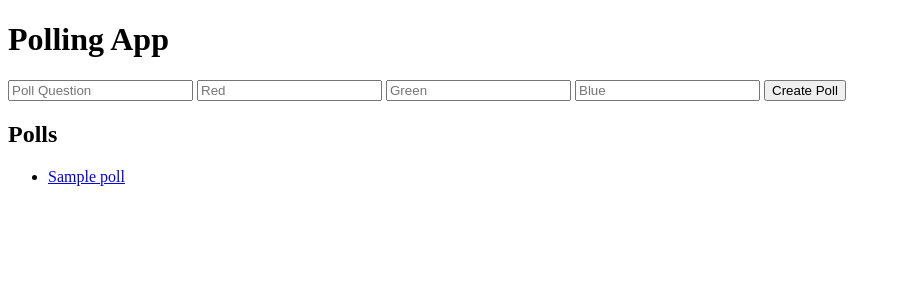
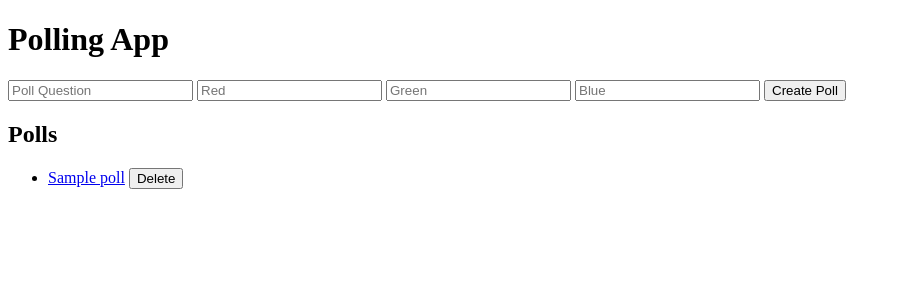
Before and after one commit to girishdeo/polling-application, a Flask app: template app/templates/index.html in a window 1280 px wide. Shown: the top 300 px of the page, without its empty margins (0-901 px from the left). Run offline with Flask 2, Linux system fonts and the light colour scheme; the template is opened without the code that fills it: most values are stand-ins (such as "Sample title", 1, 10 or a date in 2020).

Commit message:
users can now delete polls from both the index page and the poll detail page

```diff
--- a/app/models.py
+++ b/app/models.py
@@ -32,3 +32,8 @@ class Poll:
     def all():
         polls = redis.hgetall('polls')
         return polls
+
+    @staticmethod
+    def delete(poll_id):
+        redis.delete(f'poll:{poll_id}')
+        redis.hdel('polls', poll_id)
--- a/app/routes.py
+++ b/app/routes.py
@@ -1,5 +1,6 @@
 from flask import render_template, request, redirect, url_for
 from app import app, redis
+from app.models import Poll
 
 @app.route('/')
 def index():
@@ -28,3 +29,8 @@ def vote(poll_id):
     votes[option_index] += 1
     redis.hset(f'poll:{poll_id}', 'votes', votes)
     return redirect(url_for('poll', poll_id=poll_id))
+
+@app.route('/delete_poll/<poll_id>', methods=['POST'])
+def delete_poll(poll_id):
+    Poll.delete(poll_id)
+    return redirect(url_for('index'))
--- a/app/templates/index.html
+++ b/app/templates/index.html
@@ -16,7 +16,12 @@
     <h2>Polls</h2>
     <ul>
         {% for poll_id, question in polls.items() %}
-            <li><a href="{{ url_for('poll', poll_id=poll_id) }}">{{ question }}</a></li>
+            <li>
+                <a href="{{ url_for('poll', poll_id=poll_id) }}">{{ question }}</a>
+                <form action="{{ url_for('delete_poll', poll_id=poll_id) }}" method="post" style="display:inline;">
+                    <button type="submit">Delete</button>
+                </form>
+            </li>
         {% endfor %}
     </ul>
 </body>
```
